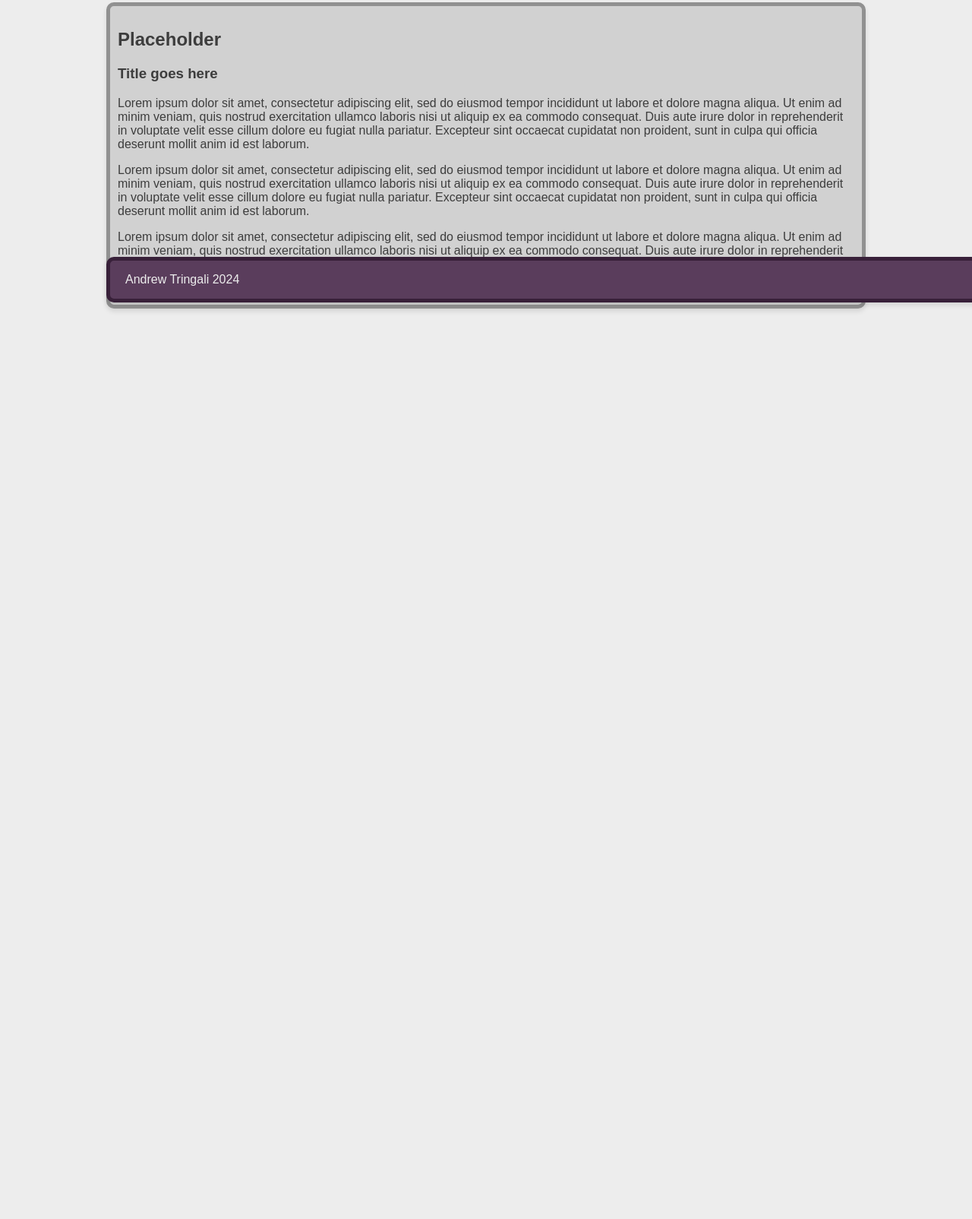
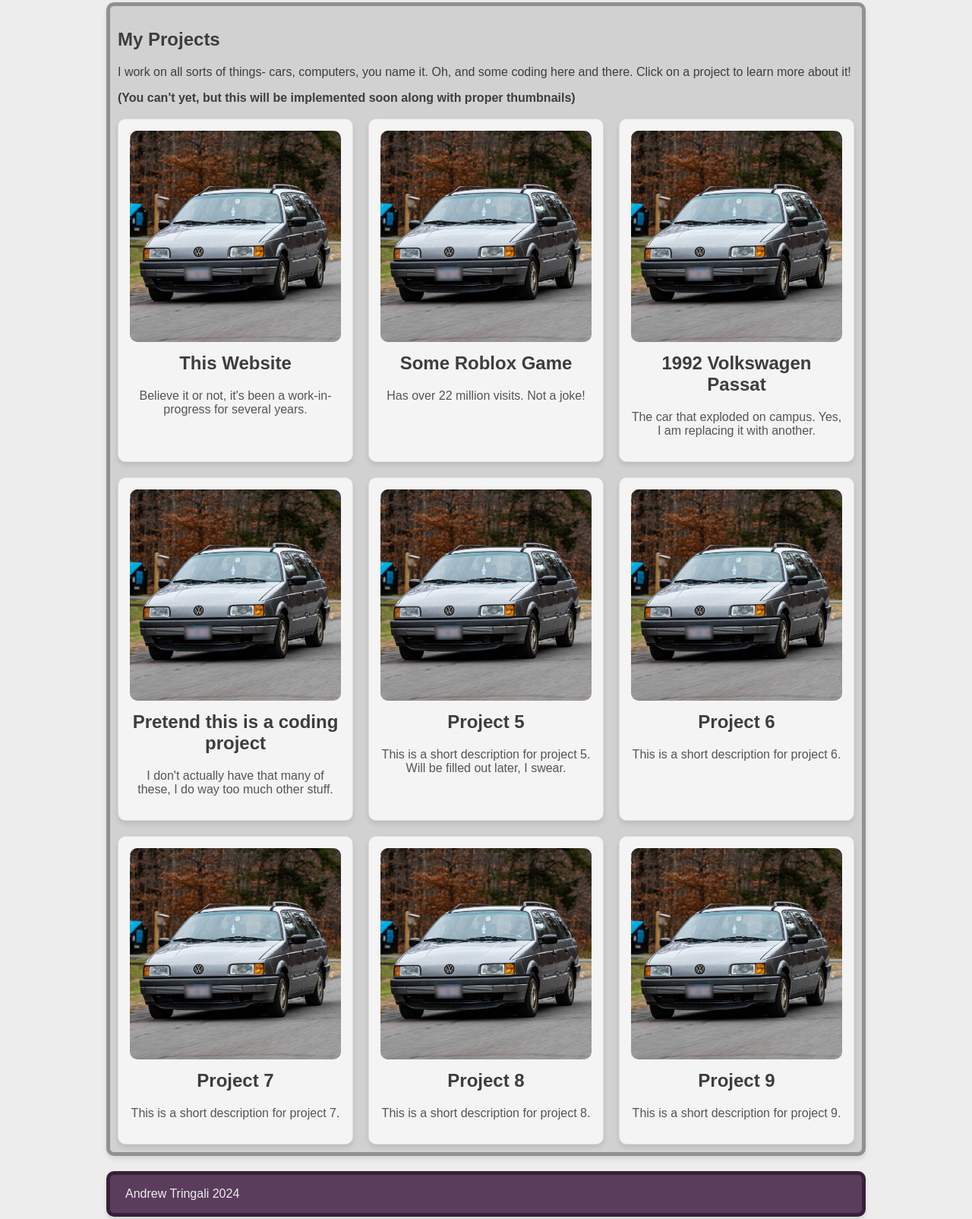
Before and after one commit to atrinb3/329-aboutme, a plain HTML site: page projects.html in a window 1280 px wide. Shown: the part 402-2006 px from the top of the page at 76% size. Before the commit the page ends 836 px from the top, so only its background shows below. Drawn offline with Linux system fonts and the light colour scheme.

Commit message:
added media card gallery

```diff
--- a/css/clean.css
+++ b/css/clean.css
@@ -41,6 +41,10 @@ h1 {
     min-height: auto;
     padding: 10px;
     box-shadow: 0 4px 6px rgba(0, 0, 0, 0.1);
+}
+
+a {
+    text-decoration: none;
 }
 
 /* Navbar (using flexbox) */
@@ -124,6 +128,7 @@ h1 {
 
 .card h2 {
     margin-top: 10px;
+    color: #3D3D3D
 }
 
 .card p {
--- a/projects.html
+++ b/projects.html
@@ -1,4 +1,4 @@
-<!--Added some extra CSS from another project of mine just to pretty things up-->
+<!--UPDATE 10/7/24: Added media cards-->
 <!DOCTYPE html>
 <link rel="stylesheet" href="css/clean.css">
 <html>
@@ -20,15 +20,80 @@
         </nav>
         </header>
         <div class="mainContent">
-            <h2>Placeholder</h2>
-            <h3>Title goes here</h3>
-            <p>Lorem ipsum dolor sit amet, consectetur adipiscing elit, sed do eiusmod tempor incididunt ut labore et dolore magna aliqua. Ut enim ad minim veniam, quis nostrud exercitation ullamco laboris nisi ut aliquip ex ea commodo consequat. Duis aute irure dolor in reprehenderit in voluptate velit esse cillum dolore eu fugiat nulla pariatur. Excepteur sint occaecat cupidatat non proident, sunt in culpa qui officia deserunt mollit anim id est laborum.</p>
-            <p>Lorem ipsum dolor sit amet, consectetur adipiscing elit, sed do eiusmod tempor incididunt ut labore et dolore magna aliqua. Ut enim ad minim veniam, quis nostrud exercitation ullamco laboris nisi ut aliquip ex ea commodo consequat. Duis aute irure dolor in reprehenderit in voluptate velit esse cillum dolore eu fugiat nulla pariatur. Excepteur sint occaecat cupidatat non proident, sunt in culpa qui officia deserunt mollit anim id est laborum.</p>
-            <p>Lorem ipsum dolor sit amet, consectetur adipiscing elit, sed do eiusmod tempor incididunt ut labore et dolore magna aliqua. Ut enim ad minim veniam, quis nostrud exercitation ullamco laboris nisi ut aliquip ex ea commodo consequat. Duis aute irure dolor in reprehenderit in voluptate velit esse cillum dolore eu fugiat nulla pariatur. Excepteur sint occaecat cupidatat non proident, sunt in culpa qui officia deserunt mollit anim id est laborum.</p>
+            <h2>My Projects</h2>
+            <p>I work on all sorts of things- cars, computers, you name it. Oh, and some coding here and there. Click on a project to learn more about it!</p>
+            <b>(You can't yet, but this will be implemented soon along with proper thumbnails)</b>
+            <br>
+            <br>
+            <div class="grid-container">
+                <div class="card">
+                    <a href="#">
+                        <img src="images/img2.png" alt="Placeholder Image">
+                        <h2>This Website</h2>
+                        <p>Believe it or not, it's been a work-in-progress for several years.</p>
+                    </a>
+                </div>
+                <div class="card">
+                    <a href="#">
+                        <img src="images/img2.png" alt="Placeholder Image">
+                        <h2>Some Roblox Game</h2>
+                        <p>Has over 22 million visits. Not a joke!</p>
+                    </a>
+                </div>
+                <div class="card">
+                    <a href="#">
+                        <img src="images/img2.png" alt="Placeholder Image">
+                        <h2>1992 Volkswagen Passat</h2>
+                        <p>The car that exploded on campus. Yes, I am replacing it with another.</p>
+                    </a>
+                </div>
+                <div class="card">
+                    <a href="#">
+                        <img src="images/img2.png" alt="Placeholder Image">
+                        <h2>Pretend this is a coding project</h2>
+                        <p>I don't actually have that many of these, I do way too much other stuff.</p>
+                    </a>
+                </div>
+                <div class="card">
+                    <a href="#">
+                        <img src="images/img2.png" alt="Placeholder Image">
+                        <h2>Project 5</h2>
+                        <p>This is a short description for project 5. Will be filled out later, I swear.</p>
+                    </a>
+                </div>
+                <div class="card">
+                    <a href="#">
+                        <img src="images/img2.png" alt="Placeholder Image">
+                        <h2>Project 6</h2>
+                        <p>This is a short description for project 6.</p>
+                    </a>
+                </div>
+                <div class="card">
+                    <a href="#">
+                        <img src="images/img2.png" alt="Placeholder Image">
+                        <h2>Project 7</h2>
+                        <p>This is a short description for project 7.</p>
+                    </a>
+                </div>
+                <div class="card">
+                    <a href="#">
+                        <img src="images/img2.png" alt="Placeholder Image">
+                        <h2>Project 8</h2>
+                        <p>This is a short description for project 8.</p>
+                    </a>
+                </div>
+                <div class="card">
+                    <a href="#">
+                        <img src="images/img2.png" alt="Placeholder Image">
+                        <h2>Project 9</h2>
+                        <p>This is a short description for project 9.</p>
+                    </a>
+                </div>
+            </div>
         </div>
-        <footer style="position: fixed; bottom: 0; width: 100%; text-align: left;">
-            <p>Andrew Tringali 2024</p>
-        </footer>
     </div>
+    <footer>
+        <p>Andrew Tringali 2024</p>
+    </footer>
     </body>
 </html>
```
Also changed, not shown: about.html (+3 -3 lines), contact.html (+3 -3 lines), index.html (+2 -2 lines), resume.html (+3 -3 lines).
